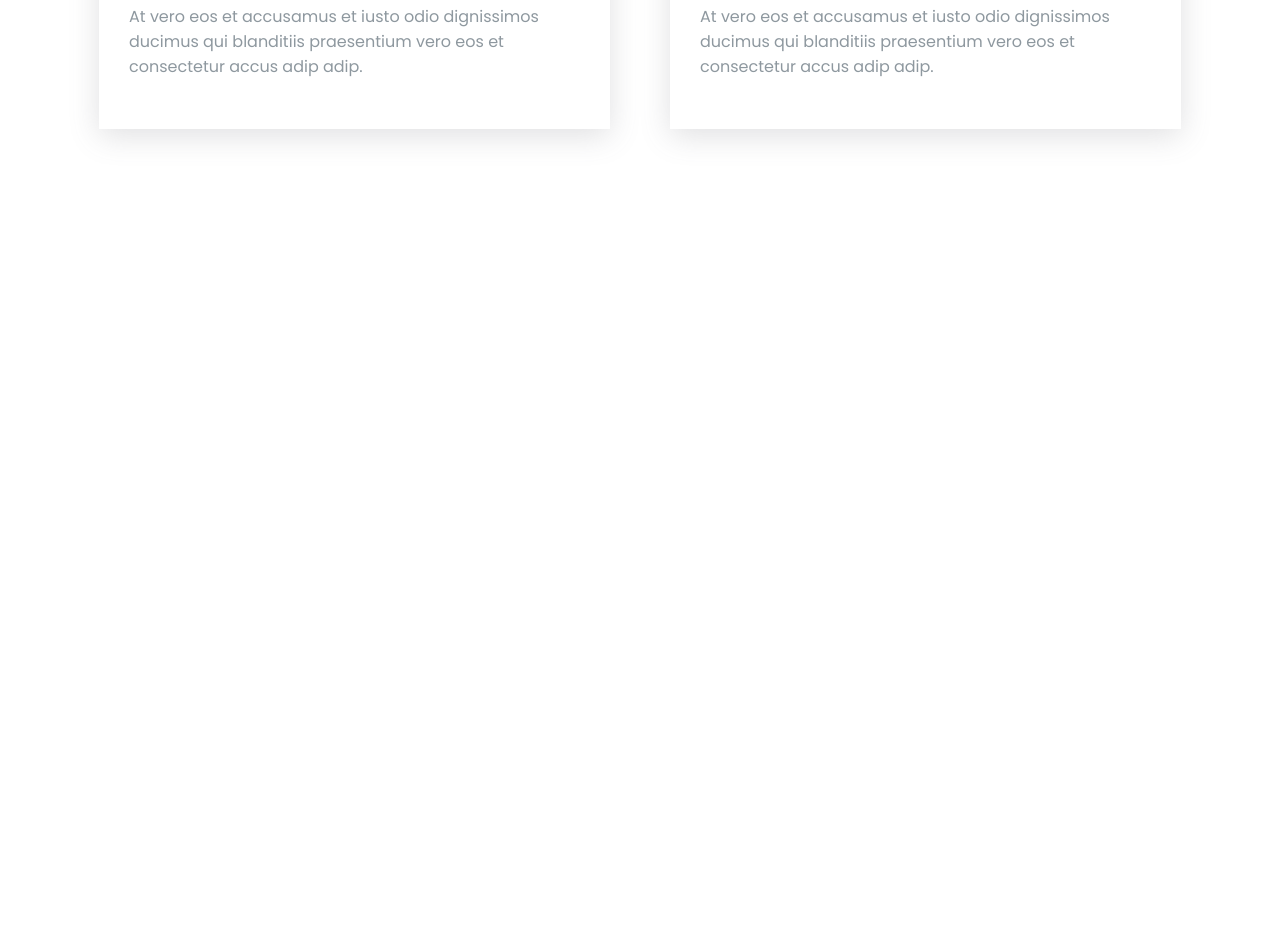
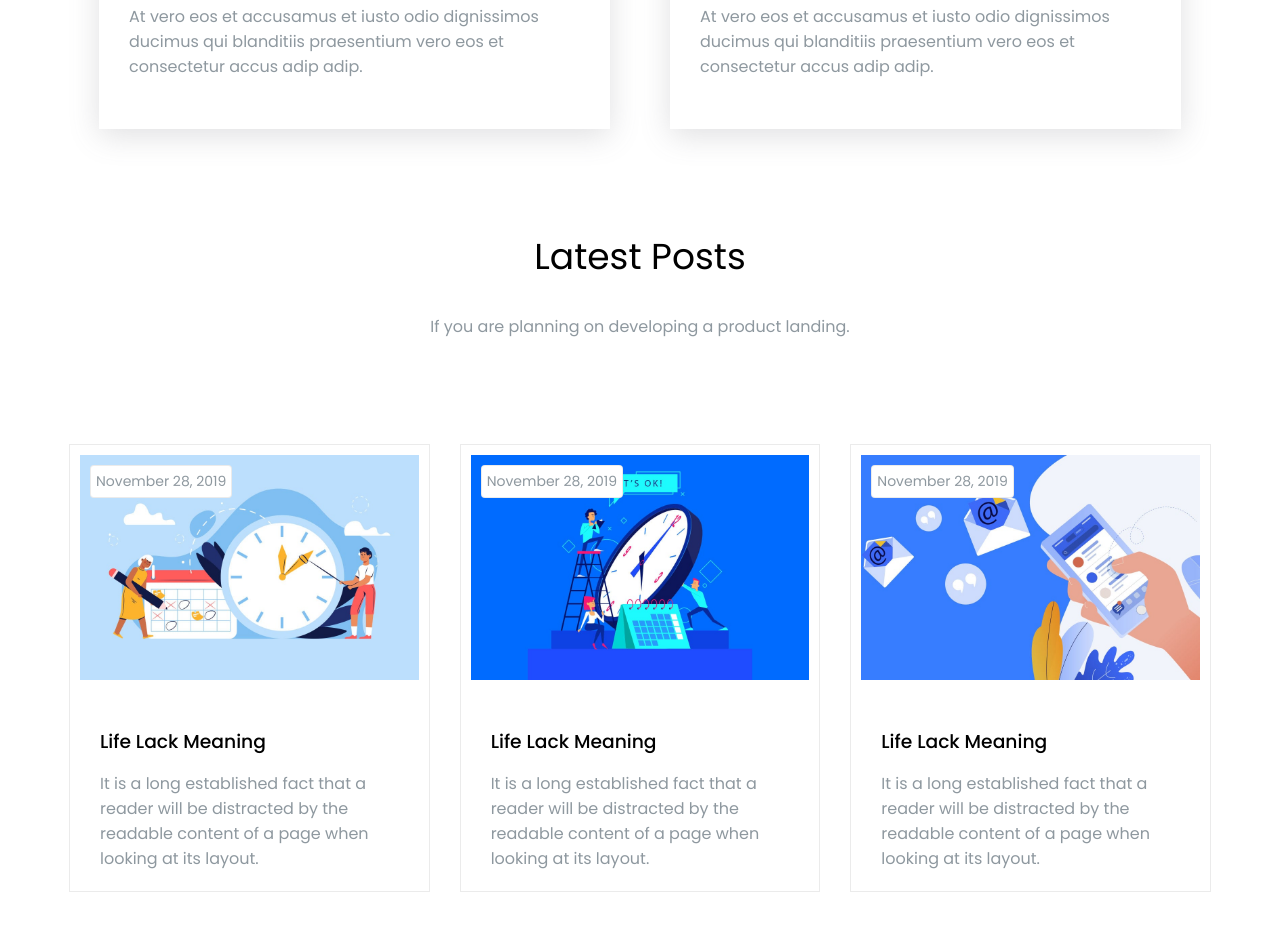
Before and after one commit to fracs31/proj-html-vuejs, a Vue app: page / in a window 1280 px wide. Shown: the part 3120-4051 px from the top of the page. Before the commit the page ends 3299 px from the top, so only its background shows below. Built offline with nearby package versions, Linux system fonts and the light colour scheme.

Commit message:
ADD posts section

```diff
--- a/src/components/Main.vue
+++ b/src/components/Main.vue
@@ -5,6 +5,7 @@ import Marketing from "./Marketing.vue"; //importo la sezione di marketing
 import Sales from "./Sales.vue"; //importo la sezione sales
 import Features from "./Features.vue"; //importo la sezione delle features
 import Testimonials from "./Testimonials.vue"; //importo la sezione delle testimonials
+import Posts from "./Posts.vue"; //importo la sezione dei post
 
 //Esporto
 export default {
@@ -15,6 +16,7 @@ export default {
         Sales, //sales
         Features, //features
         Testimonials, //testimonials
+        Posts, //posts
     }
 }
 </script>
@@ -33,6 +35,8 @@ export default {
         <Features></Features>
         <!-- Testimonials -->
         <Testimonials></Testimonials>
+        <!-- Posts -->
+        <Posts></Posts>
     </main>
 </template>
 
--- /dev/null
+++ b/src/components/Posts.vue
@@ -0,0 +1,166 @@
+<!-- JavaScript -->
+<script>
+</script>
+
+<!-- Template -->
+<template>
+    <!-- Posts -->
+    <section class="posts">
+        <!-- Container -->
+        <div class="container">
+            <!-- Box -->
+            <div class="box">
+                <!-- Titolo -->
+                <h2 class="box__title">
+                    Latest Posts
+                </h2>
+                <!-- Testo -->
+                <p class="box__text">
+                    If you are planning on developing a product landing.
+                </p>
+                <!-- Lista -->
+                <ul class="list">
+                    <!-- Elemento della lista -->
+                    <li class="list-item">
+                        <!-- Carta -->
+                        <div class="card">
+                            <!-- Immagine della carta -->
+                            <div class="card__image">
+                                <!-- Immagine -->
+                                <img class="card__image--img" src="../assets/img/19.jpg" alt="Life Lack Meaning">
+                                <!-- Data -->
+                                <span class="date">
+                                    November 28, 2019
+                                </span>
+                            </div>
+                            <!-- Titolo della carta -->
+                            <h3 class="card__title">
+                                Life Lack Meaning
+                            </h3>
+                            <!-- Testo della carta -->
+                            <p class="card__text">
+                                It is a long established fact that a reader will be distracted
+                                by the readable content of a page when looking at its layout.
+                            </p>
+                        </div>
+                    </li>
+                    <!-- Elemento della lista -->
+                    <li class="list-item">
+                        <!-- Carta -->
+                        <div class="card">
+                            <!-- Immagine della carta -->
+                            <div class="card__image">
+                                <!-- Immagine -->
+                                <img class="card__image--img" src="../assets/img/18.jpg" alt="Life Lack Meaning">
+                                <!-- Data -->
+                                <span class="date">
+                                    November 28, 2019
+                                </span>
+                            </div>
+                            <!-- Titolo della carta -->
+                            <h3 class="card__title">
+                                Life Lack Meaning
+                            </h3>
+                            <!-- Testo della carta -->
+                            <p class="card__text">
+                                It is a long established fact that a reader will be distracted
+                                by the readable content of a page when looking at its layout.
+                            </p>
+                        </div>
+                    </li>
+                    <!-- Elemento della lista -->
+                    <li class="list-item">
+                        <!-- Carta -->
+                        <div class="card">
+                            <!-- Immagine della carta -->
+                            <div class="card__image">
+                                <!-- Immagine -->
+                                <img class="card__image--img" src="../assets/img/17.jpg" alt="Life Lack Meaning">
+                                <!-- Data -->
+                                <span class="date">
+                                    November 28, 2019
+                                </span>
+                            </div>
+                            <!-- Titolo della carta -->
+                            <h3 class="card__title">
+                                Life Lack Meaning
+                            </h3>
+                            <!-- Testo della carta -->
+                            <p class="card__text">
+                                It is a long established fact that a reader will be distracted
+                                by the readable content of a page when looking at its layout.
+                            </p>
+                        </div>
+                    </li>
+                </ul>
+            </div>
+        </div>
+    </section>
+</template>
+
+<!-- CSS -->
+<style scoped>
+    /* Box */
+    .box {
+        padding: 100px 0px;
+    }
+    .box__title {
+        text-align: center;
+        font-weight: normal;
+        font-size: 36px;
+        margin-bottom: 30px;
+    }
+    /* Testo */
+    .box__text {
+        text-align: center;
+        color: var(--grey);
+        padding-bottom: 105px;
+    }
+    /* Lista */
+    .list {
+        display: flex;
+        gap: 30px;
+    }
+    /* Elemento della lista */
+    .list-item {
+        flex-basis: calc((100% / 3) - (30px * (2/ 3)));
+    }
+    /* Carta */
+    .card {
+        border: 1px solid var(--second-grey);
+    }
+    /* Immagine della carta */
+    .card__image {
+        position: relative;
+        margin-bottom: 30px;
+        padding: 10px;
+    }
+    /* Immagine usata per la carta */
+    .card__image--img {
+        width: 100%;
+    }
+    /* Data */
+    .date {
+        font-size: 14px;
+        color: var(--grey);
+        background-color: white;
+        border: 1px solid var(--second-grey);
+        border-radius: 4px;
+        padding: 5px;
+        position: absolute;
+        top: 20px;
+        left: 20px;
+    }
+    /* Titolo della carta */
+    .card__title {
+        margin-bottom: 15px;
+        font-weight: 500;
+        padding: 0px 30px;
+    }
+    /* Testo della carta */
+    .card__text {
+        color: var(--grey);
+        padding: 0px 30px;
+        margin-bottom: 20px;
+    }
+</style>
--- a/src/components/Testimonials.vue
+++ b/src/components/Testimonials.vue
@@ -77,7 +77,6 @@
     .box {
         text-align: center;
         padding-top: 113px;
-        padding-bottom: 50px;
     }
     /* Titolo */
     .box__title {
--- a/src/style.css
+++ b/src/style.css
@@ -5,6 +5,7 @@
   --blue: #377DFF;
   --very-light-blue: #F2F7FF;
   --grey: #8E989F;
+  --second-grey: #00000014;
   --first-black: #1E1E1E;
 }
 
```
